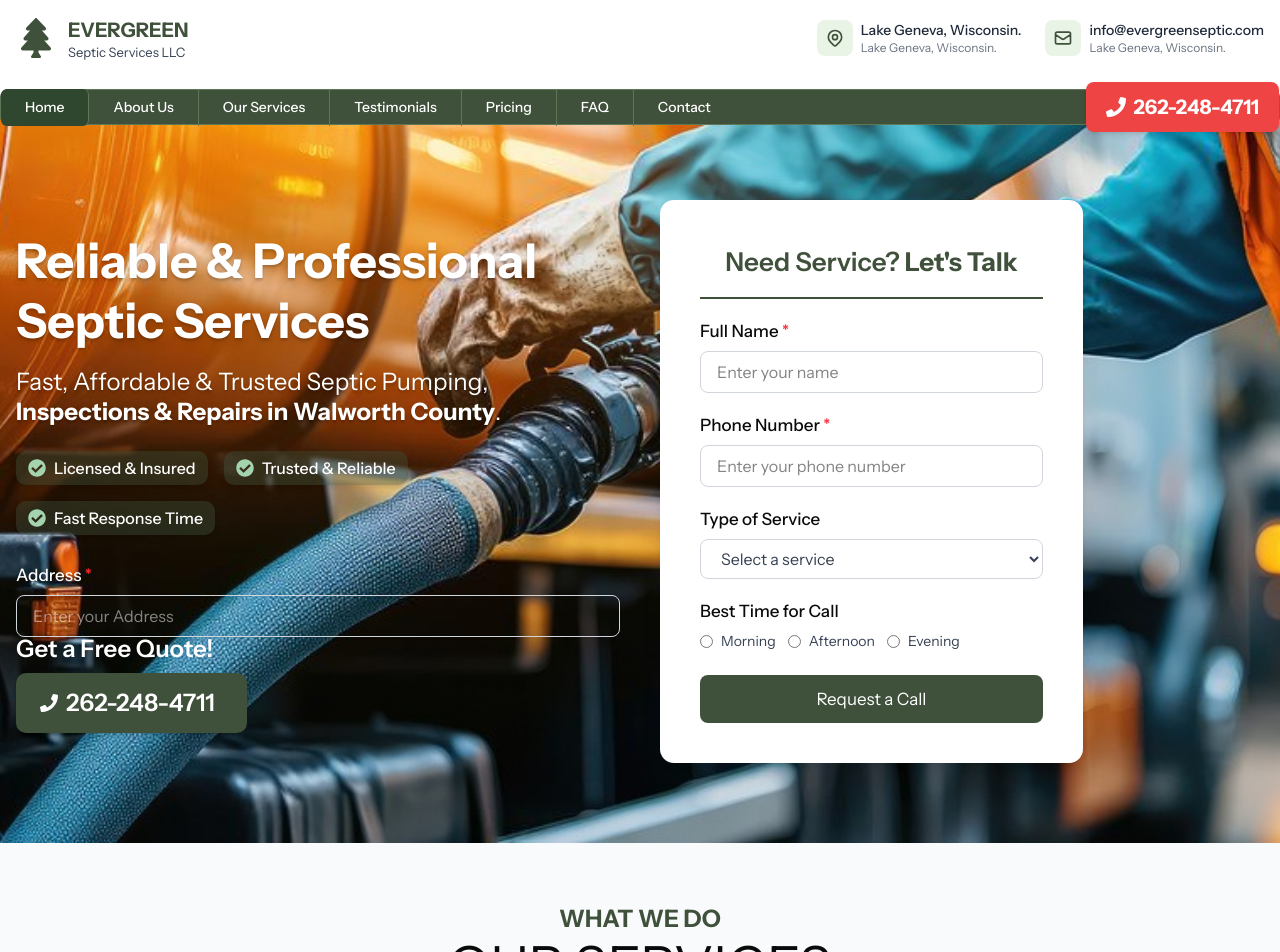
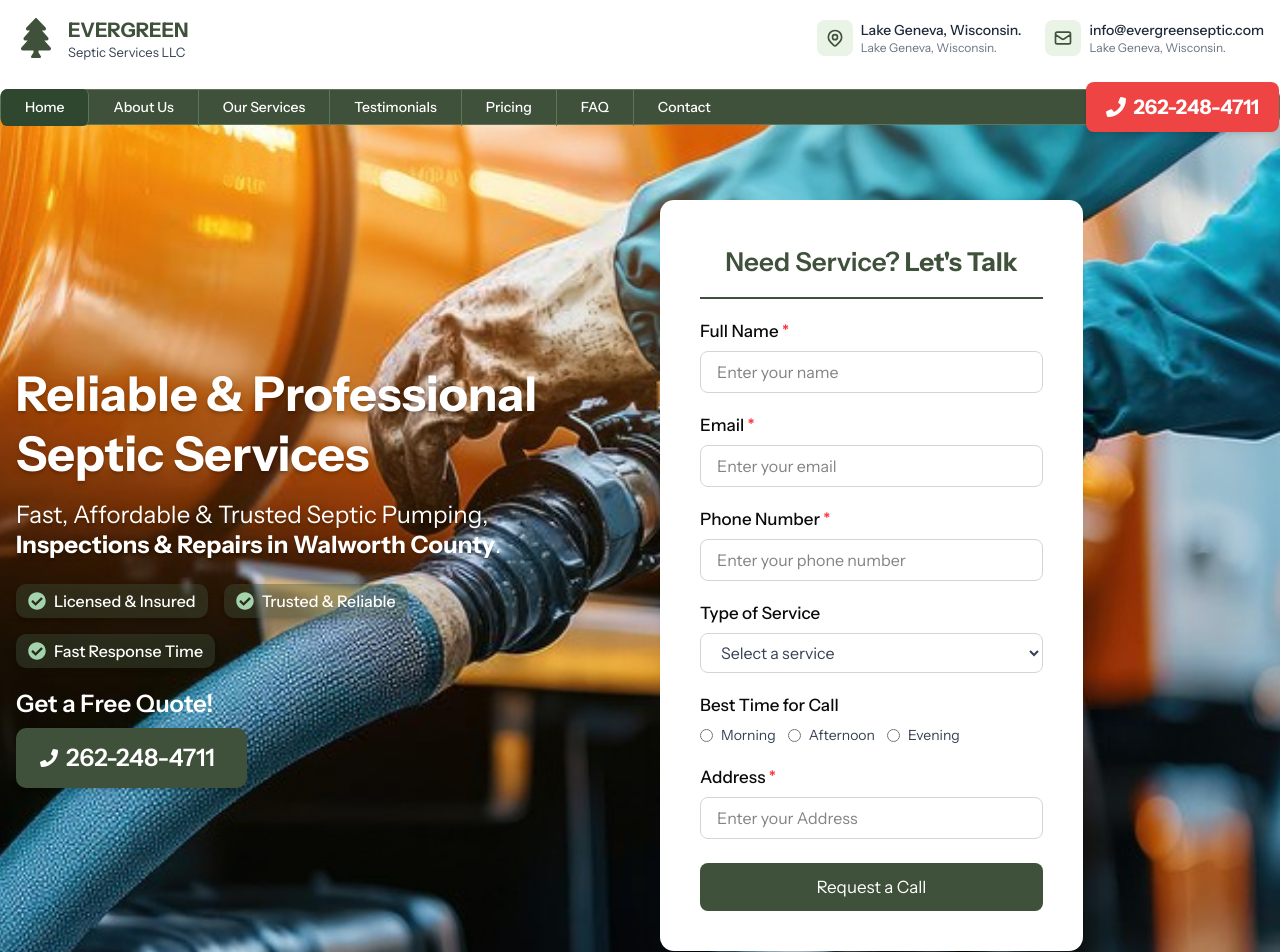
Before and after one commit to MuhammadAkil/evergreen, a Next.js app: page / in a window 1280 px wide. Shown: the top 952 px of the page. Built offline with nearby package versions, Linux system fonts and the light colour scheme; a web font is replaced by a local one.

Commit message:
Forms Updated

```diff
--- a/src/app/components/HerSection.tsx
+++ b/src/app/components/HerSection.tsx
@@ -175,18 +175,7 @@ export default function HerSection() {
                                 ))}
                             </div>
 
-                            <div className="flex flex-col">
-                                <label className="font-instrument font-medium mb-1 text-[17px] leading-[32px]">
-                                    Address <span className="text-red-500">*</span>
-                                </label>
-                                <input
-                                    type="text"
-                                    value={address}
-                                    onChange={(e) => setAddress(e.target.value)}
-                                    placeholder="Enter your Address"
-                                    className="border rounded-md px-4 py-2 border-gray-300 focus:outline-none focus:ring-2 focus:ring-[#3F503B]"
-                                />
-                            </div>
+
                             <div className="flex flex-col items-start gap-3">
                                 <span className="text-white font-instrument font-semibold text-[24px] leading-[100%]">
                                     Get a Free Quote!
@@ -221,6 +210,22 @@ export default function HerSection() {
                                         } focus:outline-none focus:ring-2 ${errors.name ? 'focus:ring-red-500' : 'focus:ring-[#3F503B]'}`}
                                 />
                                 {errors.name && <span className="text-red-500 text-sm">{errors.name}</span>}
+                            </div>
+
+                            {/* Email Input */}
+                            <div className="flex flex-col">
+                                <label className="font-instrument font-medium mb-1 text-[17px] leading-[32px]">
+                                    Email <span className="text-red-500">*</span>
+                                </label>
+                                <input
+                                    type="email"
+                                    value={email}
+                                    onChange={(e) => setEmail(e.target.value)}
+                                    placeholder="Enter your email"
+                                    className={`border rounded-md px-4 py-2 ${errors.email ? 'border-red-500' : 'border-gray-300'
+                                        } focus:outline-none focus:ring-2 ${errors.email ? 'focus:ring-red-500' : 'focus:ring-[#3F503B]'}`}
+                                />
+                                {errors.email && <span className="text-red-500 text-sm">{errors.email}</span>}
                             </div>
 
 
@@ -281,6 +286,19 @@ export default function HerSection() {
                                 </div>
                             </div>
 
+                            <div className="flex flex-col">
+                                <label className="font-instrument font-medium mb-1 text-[17px] leading-[32px]">
+                                    Address <span className="text-red-500">*</span>
+                                </label>
+                                <input
+                                    type="text"
+                                    value={address}
+                                    onChange={(e) => setAddress(e.target.value)}
+                                    placeholder="Enter your Address"
+                                    className="border rounded-md px-4 py-2 border-gray-300 focus:outline-none focus:ring-2 focus:ring-[#3F503B]"
+                                />
+                            </div>
+
                             {/* Submit Button */}
                             <button
                                 type="submit"
--- a/src/app/contact-us/hero.tsx
+++ b/src/app/contact-us/hero.tsx
@@ -46,8 +46,9 @@ export default function Hero() {
     const [name, setName] = useState('');
     const [email, setEmail] = useState('');
     const [subject, setSubject] = useState('');
+    const [phone, setPhone] = useState('');
     const [message, setMessage] = useState('');
-    const [errors, setErrors] = useState<{ name?: string; email?: string; subject?: string; message?: string }>({});
+    const [errors, setErrors] = useState<{ name?: string; email?: string; subject?: string; phone?: string; message?: string }>({});
     const [loading, setLoading] = useState(false);
 
     useEffect(() => {
@@ -62,15 +63,17 @@ export default function Hero() {
             else if (!/\S+@\S+\.\S+/.test(value)) error = 'Email is invalid.';
         }
         if (field === 'subject' && !value.trim()) error = 'Subject is required.';
+        if (field === 'phone' && !value.trim()) error = 'Phone is required.';
         if (field === 'message' && !value.trim()) error = 'Message is required.';
         return error;
     };
 
     const validateForm = () => {
-        const newErrors: { name?: string; email?: string; subject?: string; message?: string } = {};
+        const newErrors: { name?: string; email?: string; subject?: string; phone?: string; message?: string } = {};
         newErrors.name = validateField('name', name);
         newErrors.email = validateField('email', email);
         newErrors.subject = validateField('subject', subject);
+        newErrors.phone = validateField('phone', phone);
         newErrors.message = validateField('message', message);
         setErrors(newErrors);
         return !Object.values(newErrors).some((error) => error);
@@ -82,6 +85,7 @@ export default function Hero() {
         if (field === 'name') setName(value);
         if (field === 'email') setEmail(value);
         if (field === 'subject') setSubject(value);
+        if (field === 'phone') setPhone(value);
         if (field === 'message') setMessage(value);
     };
 
@@ -93,6 +97,7 @@ export default function Hero() {
             name,
             email,
             subject,
+            phone,
             message,
         };
 
@@ -100,7 +105,7 @@ export default function Hero() {
         setLoading(true);
 
         try {
-            const response = await fetch('https://script.google.com/macros/s/AKfycbxYADsssSqfkvwYd9oRjicCHMst-bePgLLNr4zY-avRd8uBmfaZwKFGWVQLDMY3UitWVw/exec', {
+            const response = await fetch('https://script.google.com/macros/s/AKfycbxItpzCiaJC2QLFwB1qHb1RaejxweTl9i1Txfl22BRgVfNXiwgUWVFppb3K9uy-WGZT/exec', {
                 method: 'POST',
                 headers: {
                     'Content-Type': 'application/json',
@@ -120,7 +125,7 @@ export default function Hero() {
                 }),
             });
 
-           toast.success('Request submitted successfully!');
+            toast.success('Request submitted successfully!');
             setName('');
             setEmail('');
             setSubject('');
@@ -138,7 +143,7 @@ export default function Hero() {
 
     return (
         <>
-             <Seo
+            <Seo
                 title="Contact Us"
                 description="Get in touch with Evergreen Septic Service LLC for septic pumping and inspection inquiries in the foothills."
                 keywords={[
@@ -281,6 +286,20 @@ export default function Hero() {
                                         onChange={(e) => handleInputChange('subject', e.target.value)}
                                         className={`w-full border rounded-md p-2 bg-[#EDF7E8] ${errors.subject ? 'border-red-500' : 'border-gray-300'
                                             } focus:outline-none focus:ring-2 ${errors.subject ? 'focus:ring-red-500' : 'focus:ring-[#3F503B]'
+                                            }`}
+                                    />
+                                    {errors.subject && <span className="text-red-500 text-sm mt-1 block">{errors.subject}</span>}
+                                </div>
+                                <div>
+                                    <label className="block text-sm mb-1 font-medium">
+                                        Phone <span className="text-red-500">*</span>
+                                    </label>
+                                    <input
+                                        type="number"
+                                        value={phone}
+                                        onChange={(e) => handleInputChange('phone', e.target.value)}
+                                        className={`w-full border rounded-md p-2 bg-[#EDF7E8] ${errors.phone ? 'border-red-500' : 'border-gray-300'
+                                            } focus:outline-none focus:ring-2 ${errors.phone ? 'focus:ring-red-500' : 'focus:ring-[#3F503B]'
                                             }`}
                                     />
                                     {errors.subject && <span className="text-red-500 text-sm mt-1 block">{errors.subject}</span>}
```
